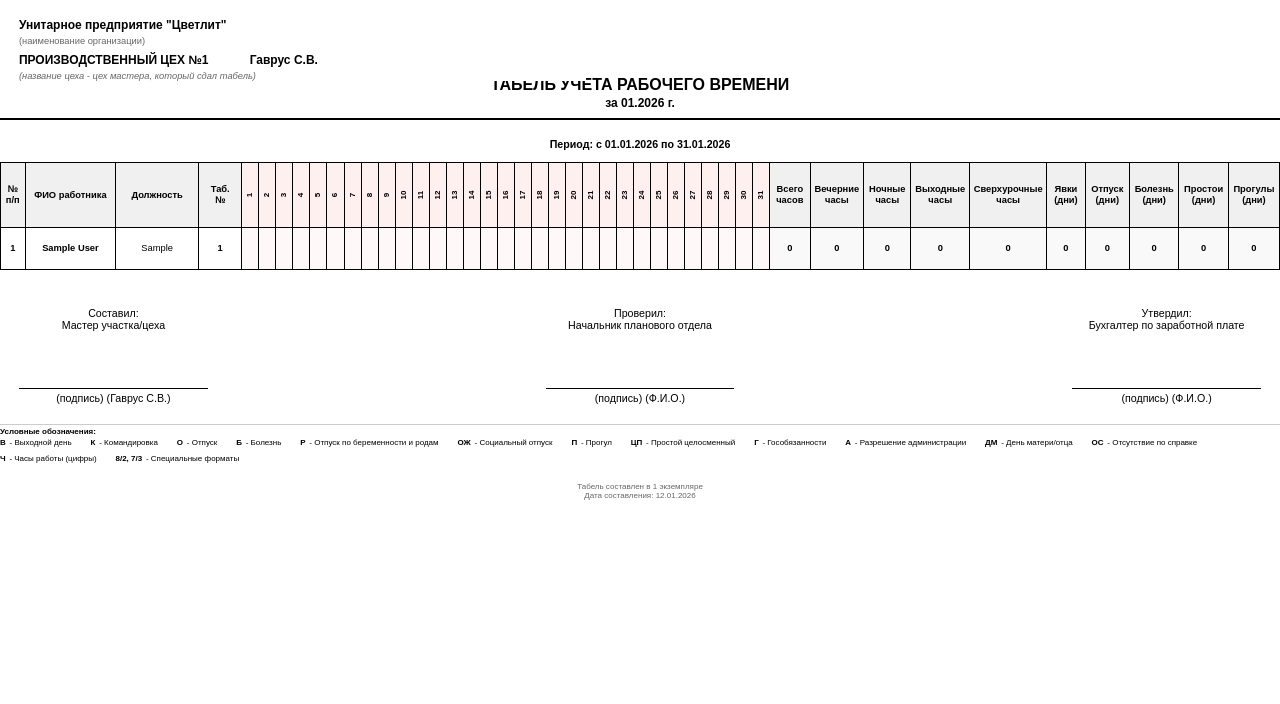
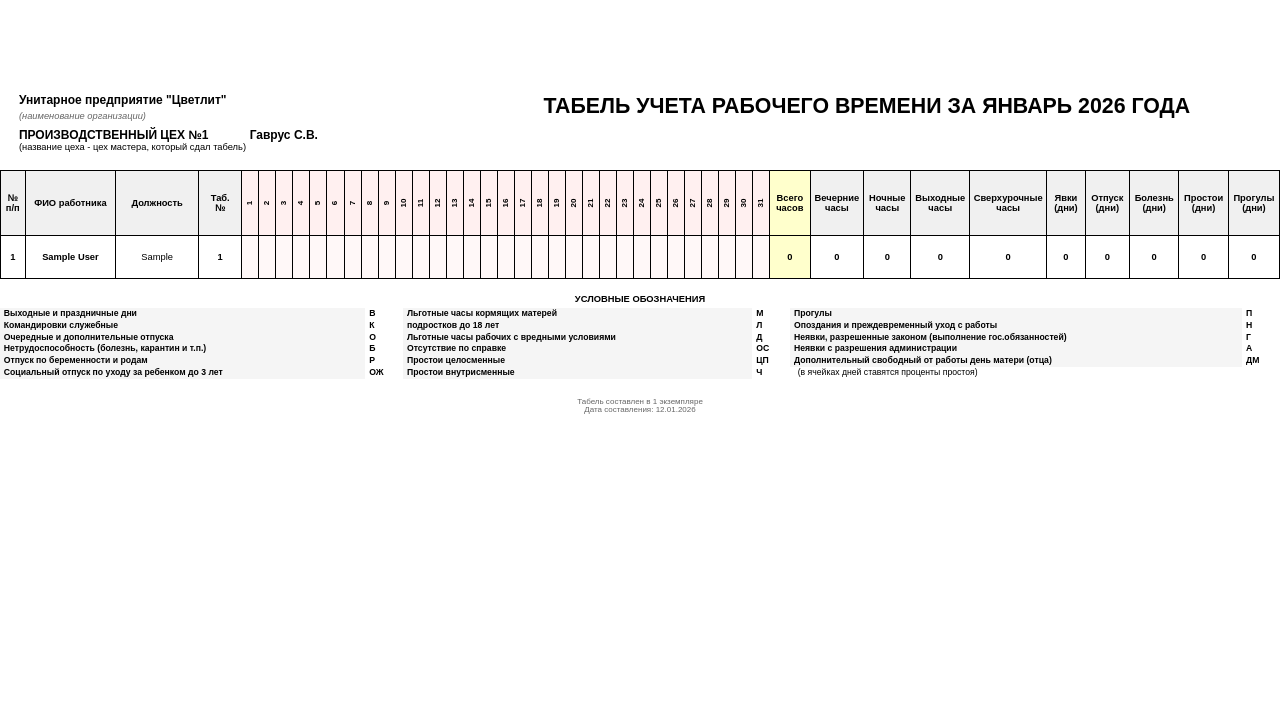
Before and after one commit to k1slee/worktime_tracking, a Django app: page /timesheet/print-monthly-table/ in a window 1280 px wide. Shown: the top 704 px of the page. Run offline with Django 4.2, Linux system fonts and the light colour scheme; a user stored in the database is signed in; tables that the repository leaves empty hold one stand-in row (values such as "Sample post").

Commit message:
правки печатной формы

```diff
--- a/templates/timesheet/print_monthly_table.html
+++ b/templates/timesheet/print_monthly_table.html
@@ -5,19 +5,10 @@
     <meta name="viewport" content="width=device-width, initial-scale=1.0">
     <title>Табель учета рабочего времени за {{ month|stringformat:"02d" }}.{{ year }} г.</title>
     <style>
+        /* ===== БАЗОВЫЕ НАСТРОЙКИ ===== */
         @page {
             size: A4 landscape;
             margin: 10mm 5mm;
-            @top-center {
-                content: "Табель учета рабочего времени";
-                font-size: 10pt;
-                font-weight: bold;
-            }
-            @bottom-center {
-                content: "Страница " counter(page) " из " counter(pages);
-                font-size: 8pt;
-                color: #666;
-            }
         }
 
         body {
@@ -28,38 +19,35 @@
             padding: 0;
         }
 
-        /* Верхний левый блок с информацией об организации - БЕЗ РАМКИ */
-        .org-info {
+        /* ===== ШАПКА ДОКУМЕНТА ===== */
+        /* Левый блок с информацией об организации */
+        .header-left {
             position: absolute;
-            top: 5mm;
+            top: 25mm;
             left: 5mm;
-            width: 150mm;
+            width: 120mm;
             text-align: left;
             padding: 0;
             background-color: #fff;
             z-index: 100;
-            border: none !important;
         }
 
         .org-name {
             font-size: 9pt;
             font-weight: bold;
-            text-align: left;
-            margin-bottom: 1mm;
         }
 
         .org-details {
             font-size: 7pt;
-            text-align: left;
             color: #666;
-            margin-bottom: 2mm;
+            font-style: italic;
+            margin-top: 1mm;
         }
 
-        /* Название цеха и ФИО мастера в одну строку */
+        /* Линия с цехом и мастером */
         .workshop-line {
+            margin-top: 2mm;
             font-size: 9pt;
-            font-weight: bold;
-            margin-bottom: 1mm;
         }
 
         .workshop-name {
@@ -72,42 +60,32 @@
             margin-left: 10mm;
         }
 
-        .workshop-details {
-            font-size: 7pt;
-            color: #666;
-            font-style: italic;
-            margin-top: 1mm;
+        /* Правый блок с названием табеля */
+        .header-right {
+            position: absolute;
+            top: 25mm;
+            right: 5mm;
+            width: calc(100% - 130mm);
+            text-align: center;
+            padding: 0;
+            background-color: #fff;
         }
 
-        /* Остальные стили без изменений... */
-        .header {
-            text-align: center;
-            margin-bottom: 5mm;
-            padding-bottom: 2mm;
-            border-bottom: 1.5pt solid #000;
-            margin-top: 20mm;
+        .main-title {
+            font-size: 16pt;
+            font-weight: bold;
+            text-transform: uppercase;
+            margin: 0;
+            line-height: 1.2;
+            white-space: nowrap;
         }
 
-        .header h1 {
-            font-size: 12pt;
-            font-weight: bold;
-            margin: 0 0 1mm 0;
-            text-transform: uppercase;
+        /* ===== ОСНОВНОЙ КОНТЕНТ ===== */
+        .content-container {
+            margin-top: 45mm;
         }
 
-        .header .subtitle {
-            font-size: 9pt;
-            font-weight: bold;
-            margin: 0;
-        }
-
-        .period-info {
-            font-size: 8pt;
-            text-align: center;
-            margin-bottom: 3mm;
-            font-weight: bold;
-        }
-
+        /* ===== ТАБЛИЦА ===== */
         .table {
             width: 100%;
             border-collapse: collapse;
@@ -116,6 +94,7 @@
             margin-top: 2mm;
         }
 
+        /* Заголовки таблицы */
         .table th {
             border: 1pt solid #000;
             background-color: #f0f0f0;
@@ -127,6 +106,7 @@
             position: relative;
         }
 
+        /* Ячейки таблицы */
         .table td {
             border: 0.5pt solid #000;
             padding: 0.5mm;
@@ -134,15 +114,58 @@
             vertical-align: middle;
         }
 
-        .col-number { width: 8mm; font-weight: bold; }
-        .col-name { width: 45mm; text-align: left; padding-left: 2mm; }
-        .col-position { width: 35mm; text-align: left; padding-left: 2mm; }
-        .col-employee-id { width: 20mm; font-weight: bold; }
-        .day-col { width: 8mm; height: 10mm; }
-        .stats-col { width: 12mm; font-weight: bold; background-color: #f9f9f9; }
-        .weekend-day { background-color: #fff0f0 !important; }
-        .weekend-cell { background-color: #fff8f8 !important; }
+        /* Специальные колонки */
+        .col-number {
+            width: 8mm;
+            font-weight: bold;
+        }
 
+        .col-name {
+            width: 45mm;
+            text-align: left;
+            padding-left: 2mm;
+        }
+
+        .col-position {
+            width: 35mm;
+            text-align: left;
+            padding-left: 2mm;
+        }
+
+        .col-employee-id {
+            width: 20mm;
+            font-weight: bold;
+        }
+
+        .day-col {
+            width: 8mm;
+            height: 10mm;
+        }
+
+        .stats-col {
+            width: 12mm;
+            font-weight: bold;
+        }
+
+        /* ПОДСВЕТКА КОЛОНОК ЖЕЛТЫМ */
+        .col-total-hours {
+            background-color: #ffffcc !important; /* Желтый фон */
+        }
+
+        .work-hours-cell {
+            background-color: #ffffcc !important;
+        }
+
+        /* Стили для выходных */
+        .weekend-day {
+            background-color: #fff0f0 !important;
+        }
+
+        .weekend-cell {
+            background-color: #fff8f8 !important;
+        }
+
+        /* Вертикальный текст в заголовках дней */
         .vertical-text {
             writing-mode: vertical-rl;
             transform: rotate(180deg);
@@ -154,6 +177,7 @@
             font-size: 6pt;
         }
 
+        /* Контент ячеек */
         .cell-content {
             min-height: 5mm;
             display: flex;
@@ -161,65 +185,73 @@
             justify-content: center;
         }
 
-        .table-footer {
-            margin-top: 5mm;
-            font-size: 8pt;
-        }
-
-        .signatures {
-            display: flex;
-            justify-content: space-between;
-            margin-top: 10mm;
-        }
-
-        .signature-block {
-            width: 60mm;
-            text-align: center;
-        }
-
-        .signature-line {
-            width: 50mm;
-            border-top: 0.5pt solid #000;
-            margin: 15mm auto 1mm;
-        }
-
-        .legend {
-            margin-top: 5mm;
-            font-size: 6pt;
-            border-top: 0.5pt solid #ccc;
+        /* ===== УСЛОВНЫЕ ОБОЗНАЧЕНИЯ СРАЗУ ПОСЛЕ ТАБЛИЦЫ ===== */
+        .legend-container {
+            margin-top: 3mm;
+            font-size: 6.5pt;
             padding-top: 1mm;
         }
 
         .legend-title {
             font-weight: bold;
-            margin-bottom: 0.5mm;
+            margin-bottom: 1mm;
+            text-align: center;
+            font-size: 7pt;
         }
 
-        .legend-items {
-            display: flex;
-            flex-wrap: wrap;
-            gap: 2mm;
+        .legend-table {
+            width: 100%;
+            border-collapse: collapse;
+            margin-top: 1mm;
         }
 
-        .legend-item {
-            display: flex;
-            align-items: center;
-            margin-right: 3mm;
+        .legend-table td {
+            padding: 0.3mm 1mm;
+            vertical-align: top;
+            border: none;
+            text-align: left;
+        }
+
+        .legend-group-title {
+            font-weight: bold;
+            background-color: #f5f5f5;
+            padding-left: 1mm !important;
         }
 
         .legend-code {
             font-weight: bold;
-            margin-right: 1mm;
+            width: 8mm;
+            text-align: center;
+        }
+
+        .legend-description {
+            padding-left: 2mm !important;
+        }
+
+        /* Информация о документе */
+        .doc-info {
+            text-align: center;
+            margin-top: 5mm;
+            font-size: 6pt;
+            color: #666;
+        }
+
+        /* ===== НОМЕР СТРАНИЦЫ ===== */
+        .page-number {
+            position: fixed;
+            bottom: 5mm;
+            right: 10mm;
+            font-size: 8pt;
+            color: #666;
         }
     </style>
 </head>
 <body>
-    <!-- Верхний левый угол - информация об организации -->
-    <div class="org-info">
+    <!-- ===== ШАПКА ДОКУМЕНТА ===== -->
+    <div class="header-left">
         <div class="org-name">Унитарное предприятие "Цветлит"</div>
         <div class="org-details">(наименование организации)</div>
 
-        <!-- Название цеха и ФИО мастера в одну строку -->
         <div class="workshop-line">
             <span class="workshop-name">{{ workshop_name }}</span>
             <span class="master-name-inline">{{ master_name }}</span>
@@ -227,15 +259,17 @@
         <div class="workshop-details">(название цеха - цех мастера, который сдал табель)</div>
     </div>
 
-    <div class="header">
-        <h1>ТАБЕЛЬ УЧЕТА РАБОЧЕГО ВРЕМЕНИ</h1>
-        <div class="subtitle">за {{ month|stringformat:"02d" }}.{{ year }} г.</div>
+    <div class="header-right">
+        <div class="main-title">
+            табель учета рабочего времени за
+            {% now "F" as current_month %}
+            {% if month == 1 %}январь{% elif month == 2 %}февраль{% elif month == 3 %}март{% elif month == 4 %}апрель{% elif month == 5 %}май{% elif month == 6 %}июнь{% elif month == 7 %}июль{% elif month == 8 %}август{% elif month == 9 %}сентябрь{% elif month == 10 %}октябрь{% elif month == 11 %}ноябрь{% elif month == 12 %}декабрь{% endif %}
+            {{ year }} года
+        </div>
     </div>
 
-    <div class="period-info">
-        Период: с 01.{{ month|stringformat:"02d" }}.{{ year }} по {{ days|length }}.{{ month|stringformat:"02d" }}.{{ year }}
-    </div>
-
+    <!-- ===== ОСНОВНОЙ КОНТЕНТ ===== -->
+    <div class="content-container">
         <table class="table">
             <thead>
                 <tr>
@@ -255,7 +289,8 @@
                     {% endwith %}
                     {% endfor %}
 
-                <th class="stats-col">Всего<br>часов</th>
+                    <!-- Подсвеченная колонка "Всего часов" -->
+                    <th class="stats-col col-total-hours">Всего<br>часов</th>
                     <th class="stats-col">Вечерние<br>часы</th>
                     <th class="stats-col">Ночные<br>часы</th>
                     <th class="stats-col">Выходные<br>часы</th>
@@ -277,7 +312,7 @@
 
                     {% for day_data in row.days %}
                     {% with day_date=year|stringformat:"s"|add:"-"|add:month|stringformat:"02d"|add:"-"|add:day_data.day|stringformat:"02d" %}
-                <td class="day-col {% if day_date|date:'w' in '06' %}weekend-cell{% endif %}">
+                    <td class="day-col {% if day_date|date:'w' in '06' %}weekend-cell{% endif %} {% if day_data.is_work_hours %}work-hours-cell{% endif %}">
                         <div class="cell-content">
                             {{ day_data.display_value|default:"" }}
                         </div>
@@ -285,7 +320,8 @@
                     {% endwith %}
                     {% endfor %}
 
-                <td class="stats-col">{{ row.total_hours }}</td>
+                    <!-- Подсвеченная ячейка "Всего часов" -->
+                    <td class="stats-col col-total-hours">{{ row.total_hours }}</td>
                     <td class="stats-col">{{ row.evening_hours }}</td>
                     <td class="stats-col">{{ row.night_hours }}</td>
                     <td class="stats-col">{{ row.weekend_hours }}</td>
@@ -300,54 +336,74 @@
             </tbody>
         </table>
 
-    <div class="table-footer">
-        <div class="signatures">
-            <div class="signature-block">
-                Составил:<br>
-                Мастер участка/цеха<br>
-                <div class="signature-line"></div>
-                (подпись) ({{ master_name }})
+        <!-- УСЛОВНЫЕ ОБОЗНАЧЕНИЯ СРАЗУ ПОСЛЕ ТАБЛИЦЫ -->
+        <div class="legend-container">
+            <div class="legend-title">УСЛОВНЫЕ ОБОЗНАЧЕНИЯ</div>
+
+            <table class="legend-table">
+                <tr>
+                    <td class="legend-group-title">Выходные и праздничные дни</td>
+                    <td class="legend-code">В</td>
+                    <td class="legend-group-title">Льготные часы кормящих матерей</td>
+                    <td class="legend-code">М</td>
+                    <td class="legend-group-title">Прогулы</td>
+                    <td class="legend-code">П</td>
+                </tr>
+
+                <tr>
+                    <td class="legend-group-title">Командировки служебные</td>
+                    <td class="legend-code">К</td>
+                    <td class="legend-group-title">подростков до 18 лет</td>
+                    <td class="legend-code">Л</td>
+                    <td class="legend-group-title">Опоздания и преждевременный уход с работы</td>
+                    <td class="legend-code">Н</td>
+                </tr>
+
+                <tr>
+                    <td class="legend-group-title">Очередные и дополнительные отпуска</td>
+                    <td class="legend-code">О</td>
+                    <td class="legend-group-title">Льготные часы рабочих с вредными условиями</td>
+                    <td class="legend-code">Д</td>
+                    <td class="legend-group-title">Неявки, разрешенные законом (выполнение гос.обязанностей)</td>
+                    <td class="legend-code">Г</td>
+                </tr>
+
+                <tr>
+                    <td class="legend-group-title">Нетрудоспособность (болезнь, карантин и т.п.)</td>
+                    <td class="legend-code">Б</td>
+                    <td class="legend-group-title">Отсутствие по справке</td>
+                    <td class="legend-code">ОС</td>
+                    <td class="legend-group-title">Неявки с разрешения администрации</td>
+                    <td class="legend-code">А</td>
+                </tr>
+
+                <tr>
+                    <td class="legend-group-title">Отпуск по беременности и родам</td>
+                    <td class="legend-code">Р</td>
+                    <td class="legend-group-title">Простои целосменные</td>
+                    <td class="legend-code">ЦП</td>
+                    <td class="legend-group-title">Дополнительный свободный от работы день матери (отца)</td>
+                    <td class="legend-code">ДМ</td>
+                </tr>
+
+                <tr>
+                    <td class="legend-group-title">Социальный отпуск по уходу за ребенком до 3 лет</td>
+                    <td class="legend-code">ОЖ</td>
+                    <td class="legend-group-title">Простои внутрисменные</td>
+                    <td class="legend-code">Ч</td>
+                    <td class="legend-description" colspan="2">(в ячейках дней ставятся проценты простоя)</td>
+                </tr>
+            </table>
         </div>
 
-            <div class="signature-block">
-                Проверил:<br>
-                Начальник планового отдела<br>
-                <div class="signature-line"></div>
-                (подпись) (Ф.И.О.)
-            </div>
-
-            <div class="signature-block">
-                Утвердил:<br>
-                Бухгалтер по заработной плате<br>
-                <div class="signature-line"></div>
-                (подпись) (Ф.И.О.)
+        <!-- Информация о документе -->
+        <div class="doc-info">
+            Табель составлен в 1 экземпляре<br>
+            Дата составления: {% now "d.m.Y" %}
         </div>
     </div>
 
-        <div class="legend">
-            <div class="legend-title">Условные обозначения:</div>
-            <div class="legend-items">
-                <div class="legend-item"><span class="legend-code">В</span> - Выходной день</div>
-                <div class="legend-item"><span class="legend-code">К</span> - Командировка</div>
-                <div class="legend-item"><span class="legend-code">О</span> - Отпуск</div>
-                <div class="legend-item"><span class="legend-code">Б</span> - Болезнь</div>
-                <div class="legend-item"><span class="legend-code">Р</span> - Отпуск по беременности и родам</div>
-                <div class="legend-item"><span class="legend-code">ОЖ</span> - Социальный отпуск</div>
-                <div class="legend-item"><span class="legend-code">П</span> - Прогул</div>
-                <div class="legend-item"><span class="legend-code">ЦП</span> - Простой целосменный</div>
-                <div class="legend-item"><span class="legend-code">Г</span> - Гособязанности</div>
-                <div class="legend-item"><span class="legend-code">А</span> - Разрешение администрации</div>
-                <div class="legend-item"><span class="legend-code">ДМ</span> - День матери/отца</div>
-                <div class="legend-item"><span class="legend-code">ОС</span> - Отсутствие по справке</div>
-                <div class="legend-item"><span class="legend-code">Ч</span> - Часы работы (цифры)</div>
-                <div class="legend-item"><span class="legend-code">8/2, 7/3</span> - Специальные форматы</div>
-            </div>
-        </div>
-    </div>
-
-    <div style="text-align: center; margin-top: 5mm; font-size: 6pt; color: #666;">
-        Табель составлен в 1 экземпляре<br>
-        Дата составления: {% now "d.m.Y" %}
-    </div>
+    <!-- Номер страницы -->
+    <div class="page-number">Страница 1</div>
 </body>
 </html>
```
Lines whose indentation alone changed are shown as unchanged.
